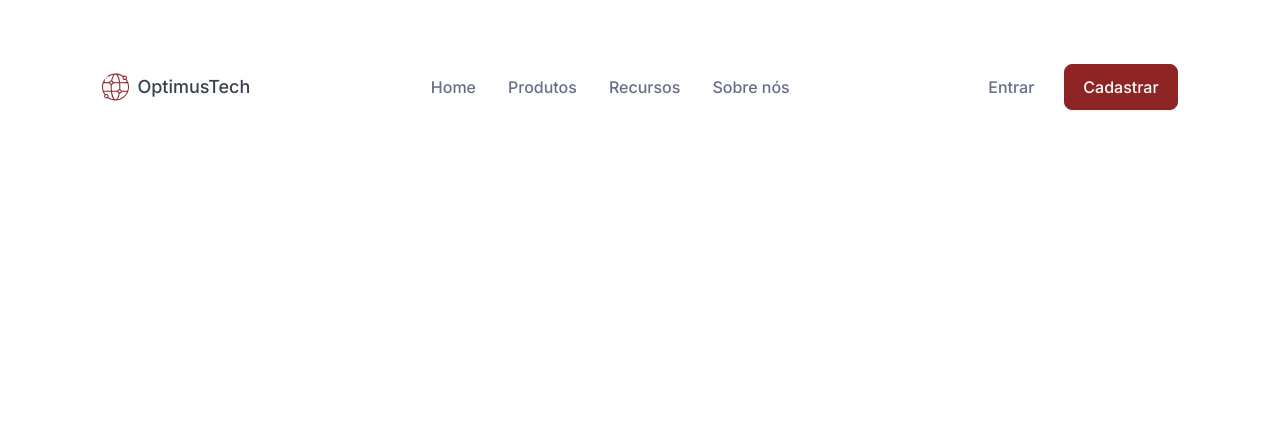
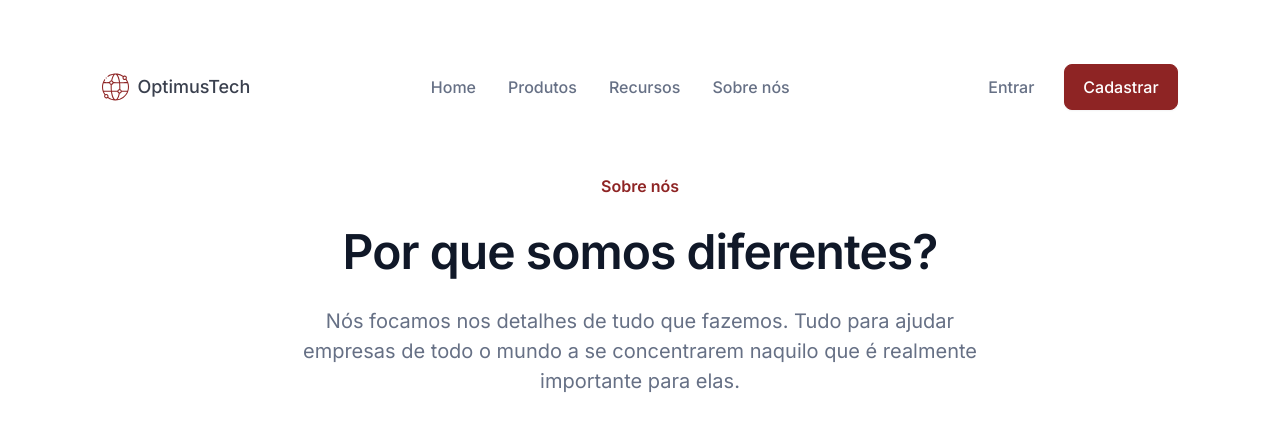
Before and after one commit to ClaudiOmatheuuss/optimusTech, a plain HTML site: page index.html in a window 1280 px wide. Drawn offline with Linux system fonts and the light colour scheme.

Commit message:
2/7 sobre nos

```diff
--- /dev/null
+++ b/assets/css/about/about.css
@@ -0,0 +1,57 @@
+.about__section {
+    box-sizing: border-box;
+    width: 100vw;
+}
+
+.about__content {
+    align-items: center;
+    display: flex;
+    font-family: var(--fonte-padrao);
+    flex-direction: column;
+    gap: 16px;
+    padding: 48px auto;
+    text-align: justify;
+}
+
+.about__content h3 {
+    color: var(--red-100);
+    font-size: 16px;
+    font-weight: 600;
+    line-height: 24px;
+}
+
+.about__content h2 {
+    color: var(--gray-900);
+    font-weight: 600;
+    font-size: 24px;
+    line-height: 24px;
+    letter-spacing: -0.96px;
+}
+
+.about__content p {
+    color: var(--gray-500);
+    font-family: var(--fonte-padrao);
+    font-size: 16px;
+    font-weight: 400;
+    line-height: 16px;
+    max-width: calc(100vw - 44vw);
+    text-align: center;
+}
+
+@media screen and (min-width: 900px) {
+    .about__content {
+        gap: 24px;
+        padding: 96px auto;
+    }
+
+
+    .about__content h2 {
+        font-size: 48px;
+        line-height: 60px;
+    }
+
+    .about__content p {
+        font-size: 20px;
+        line-height: 30px;
+    }
+}
--- a/assets/css/header/header.css
+++ b/assets/css/header/header.css
@@ -28,14 +28,14 @@
 
 .header__links ul {
     align-items: center;
-    display: flex;
+    display: none;
     flex-direction: column;
     gap: 32px;
     padding: 4px 0;
 }
 
 .header__links ul li a {
-    color: var(--gray-100);
+    color: var(--gray-500);
     font-family: var(--fonte-padrao);
     font-size: 16px;
     font-style: normal;
@@ -58,7 +58,7 @@
 }
 
 .header__button__enter {
-    color: var(--gray-100);
+    color: var(--gray-500);
     background: none;
     border: none;
 }
@@ -78,6 +78,7 @@
     }
 
     .header__links ul {
+        display: flex;
         flex-direction: row;
     }
 
--- a/assets/css/reset.css
+++ b/assets/css/reset.css
@@ -1,7 +1,8 @@
 :root {
     --white-100: #fff;
 	--black-80: #3A404E;
-	--gray-100: #667085;
+	--gray-500: #667085;
+	--gray-900: #101828;
 	--red-100: #8E2424;
 	--fonte-padrao: Inter
 }
--- a/index.html
+++ b/index.html
@@ -4,19 +4,22 @@
     <meta charset="UTF-8">
     <meta name="viewport" content="width=device-width, initial-scale=1.0">
     <link rel="stylesheet" href="./assets/css/reset.css" />
-    <link rel="stylesheet" href="./assets/css/header/header.css" />
     <link rel="preconnect" href="https://fonts.googleapis.com">
     <link rel="preconnect" href="https://fonts.gstatic.com" crossorigin>
-    <link href="https://fonts.googleapis.com/css2?family=Inter:wght@500&display=swap" rel="stylesheet">
+    <link href="https://fonts.googleapis.com/css2?family=Inter:wght@400;500;600&display=swap" rel="stylesheet">
+    <link rel="stylesheet" href="./assets/css/header/header.css" />
+    <link rel="stylesheet" href="./assets/css/about/about.css" />
     <title>Optimus Tech - home</title>
 </head>
 <body>
     <header class="header__container">
         <div class="header__content">
+
             <div class="header__logo">
                 <img src="./assets/img/optimusTech-logo.svg" alt="Logo da OptimusTech">
                 <h2>OptimusTech</h2>
             </div>
+
             <nav class="header__links">
                 <ul>
                     <li><a href="#">Home</a></li>
@@ -25,11 +28,31 @@
                     <li><a href="#">Sobre nós</a></li>
                 </ul>
             </nav>
+
             <div class="header__buttons">
                 <button class="header__button__enter">Entrar</button>
                 <button class="header__button__register">Cadastrar</button>
             </div>
+
         </div>
     </header>
+    <main>
+        <section class="about__section">
+            <div class="about__content">
+
+                <h3>Sobre nós</h3>
+
+                <h2>Por que somos diferentes?</h2>
+
+                <p>
+                    Nós focamos nos detalhes de tudo que fazemos. Tudo para ajudar empresas de
+                     todo o mundo a se concentrarem naquilo que é realmente importante para elas.
+                </p>
+
+            </div>
+        </section>
+
+
+    </main>
 </body>
 </html>
```
